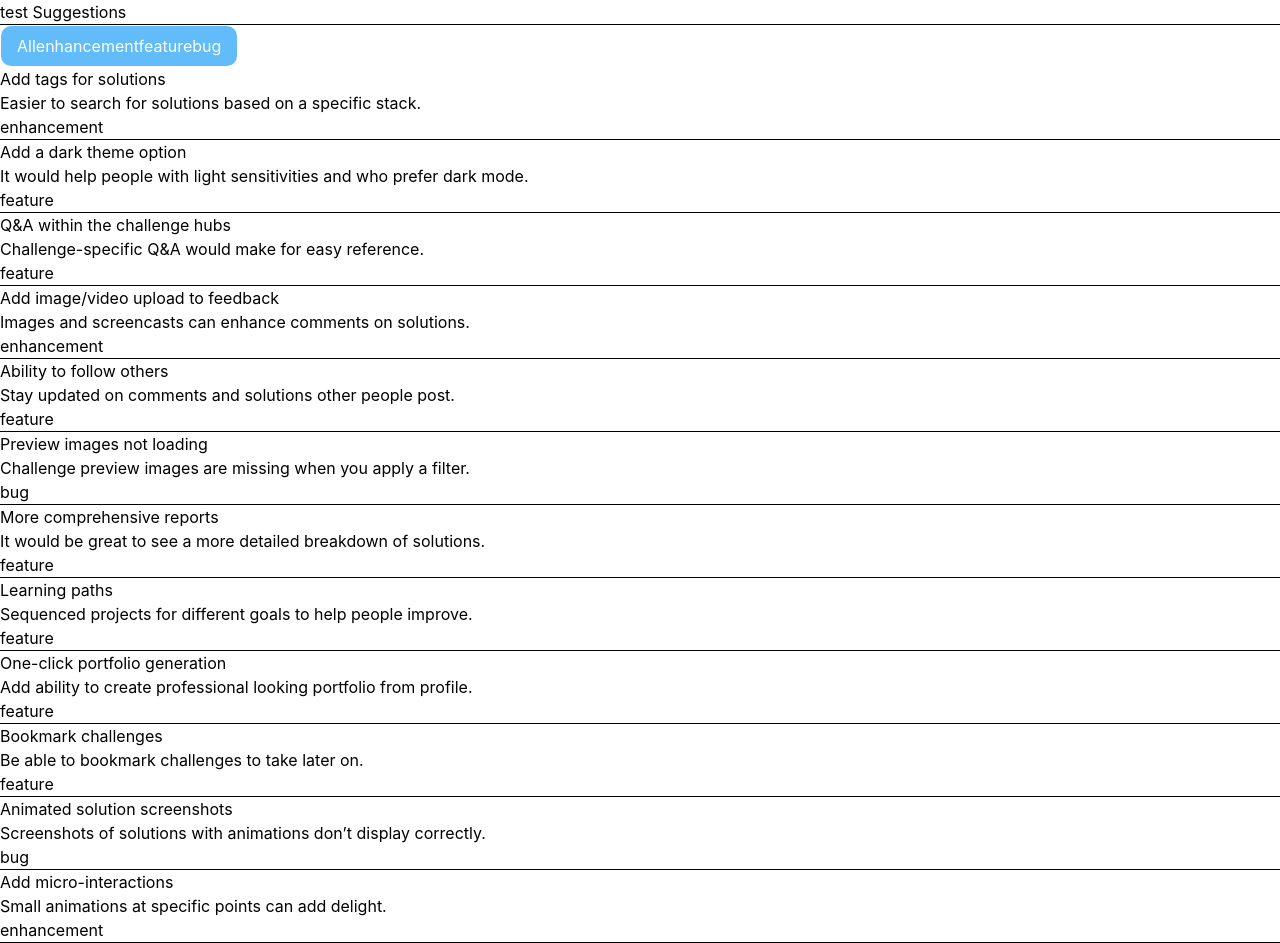
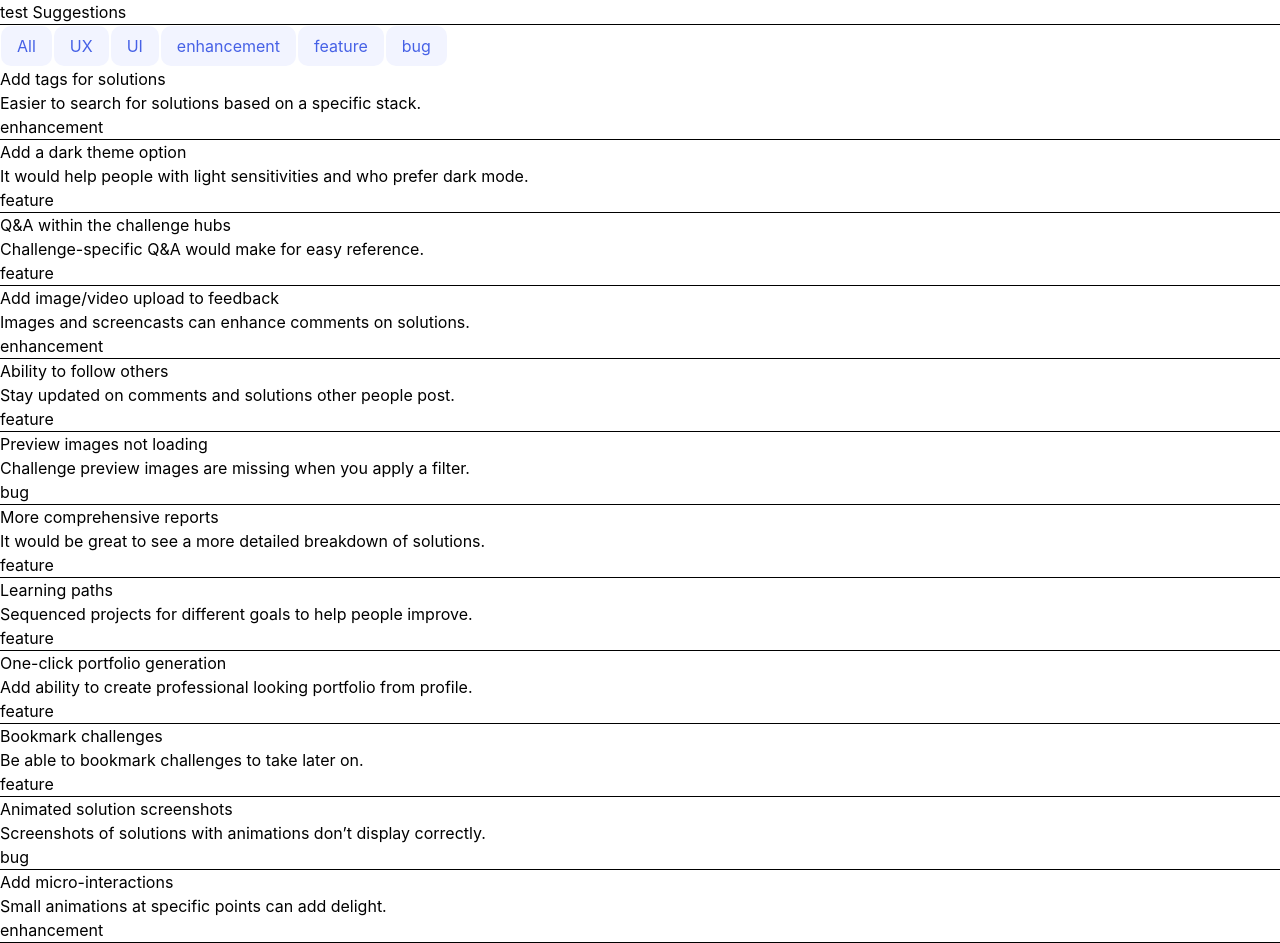
Before and after one commit to vitaliiptp/wcs_final_project, a Next.js app: page /suggestionsPage in a window 1280 px wide. Built offline with nearby package versions, Linux system fonts and the light colour scheme.

Commit message:
Filter finish

```diff
--- /dev/null
+++ b/components/Buttons/SuggestionCat.jsx
@@ -0,0 +1,17 @@
+import React from 'react'
+
+function SuggestionCat({button,filter}) {
+    return (
+        <div className="">
+            {button.map((cat,index) => {
+                return <button key= {index}
+                className= "bg-white-dark text-blue-normal m-px hover:bg-white-dark-hover focus:text-white-normal focus:bg-blue-normal px-4 py-2 rounded-[0.625rem]"
+                type="button"
+                onClick={()=> filter(cat)}>{cat}</button>
+            }
+            )}
+        </div>
+    )
+}
+
+export default SuggestionCat;
--- a/components/Buttons/buttonCat.jsx
+++ /dev/null
@@ -1,17 +0,0 @@
-import React from 'react'
-
-function ButtonCat({button,filter}) {
-    return (
-        <div class="">
-            {button.map((cat,i) => {
-                return <button
-                class= "bg-blue-light m-px hover:underline text-white-normal px-4 py-2 rounded-[0.625rem]"
-                type="button"
-                onClick={()=> filter(cat)}>{cat}</button>
-            }
-            )}
-        </div>
-    )
-}
-
-export default ButtonCat;
--- a/components/Buttons/goBackButton.jsx
+++ b/components/Buttons/goBackButton.jsx
@@ -1,15 +1,15 @@
 import react from "react";
 import Link from "next/link";
 
-const goBackButton = ({route})=>(
+const GoBackButton = ({route})=>(
 
         <div>
             <Link href={route}>
-                <button class="bg-blue-dark hover:underline text-white-normal px-4 py-2 rounded-[0.625rem]">
+                <button className="bg-blue-dark hover:underline text-white-normal px-4 py-2 rounded-[0.625rem]">
                  &lt; Go Back
                 </button>
             </Link>
         </div>
 )
 
-export default goBackButton;
+export default GoBackButton;
--- a/components/suggestion.jsx
+++ b/components/suggestion.jsx
@@ -1,8 +1,9 @@
 import react from "react";
+import SuggestionCat from "./Buttons/SuggestionCat";
 
 function suggestions ({menuItem}){
     return (
-        <div classname= "">
+        <div className= "">
         {
         menuItem.map((item) =>{
             return <div className="itemCard" key={item.id}>
--- a/pages/suggestionsPage.js
+++ b/pages/suggestionsPage.js
@@ -2,28 +2,29 @@ import React from 'react';
 import { useState } from 'react';
 import items from "../data.json";
 import Suggestions from '../components/suggestion';
-import ButtonCat from '../components/Buttons/buttonCat';
+import SuggestionCat from '../components/Buttons/SuggestionCat';
 
-const allCategories = ["All", ...new Set(items.productRequests.map(item => item.category))];
+const allCategories = ["All","UX","UI", ...new Set(items.productRequests.map(item => item.category))];
 
 console.log(allCategories);
 
 function suggestionsPage() {
     const [menuItem,setMenuItem] = useState(items.productRequests);
-    const [buttonCat, setButtonCat] = useState([allCategories]);
+    const [suggestionButtonCat, setSuggestionButtonCat] = useState(allCategories);
+    console.log(suggestionButtonCat);
 
     const filter = (button) => {
         if(button==="All"){
             setMenuItem(items.productRequests);
             return;
         }
-        const filterCategories = items.productRequests.filter(item => item.categories === button);
+        const filterCategories = items.productRequests.filter(item => item.category === button);
         setMenuItem(filterCategories)
     }
     return (
         <div>
             <h1>test Suggestions</h1><hr></hr>
-            <ButtonCat button = {buttonCat} filter = {filter}/>
+            <SuggestionCat button = {suggestionButtonCat} filter = {filter}/>
             <Suggestions menuItem = {menuItem}/>
         </div>
     )
```
